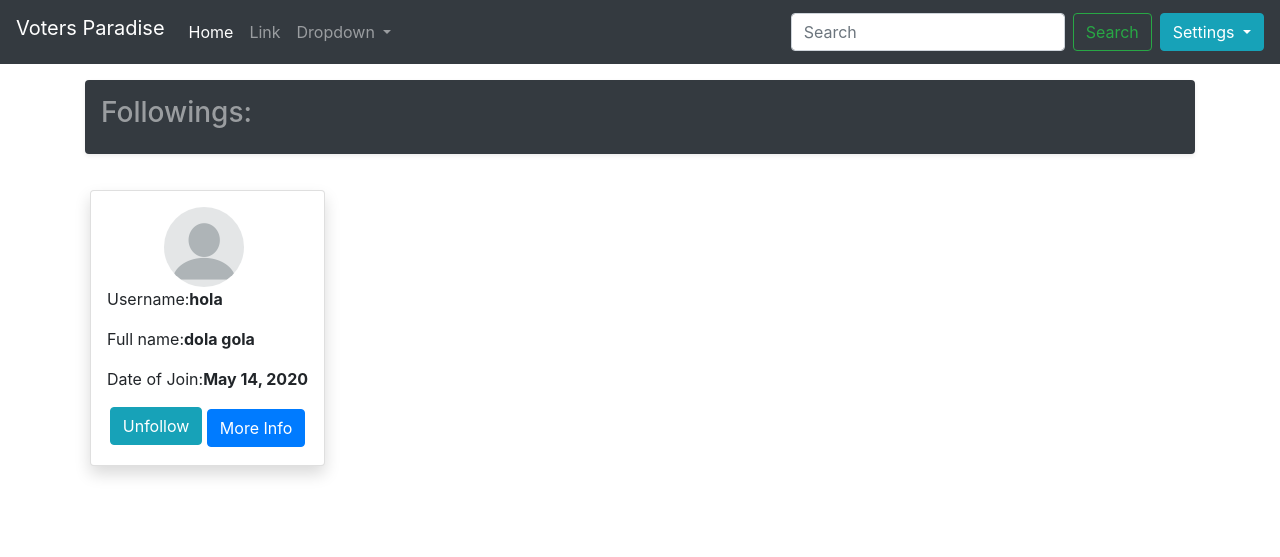
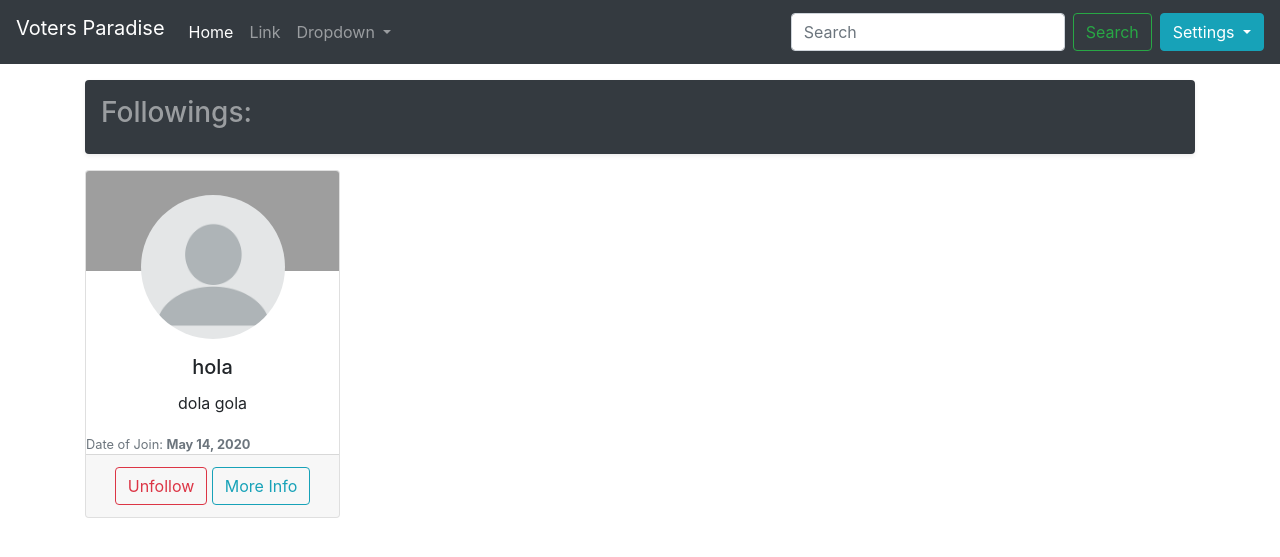
Before and after one commit to pruthvi03/voting_question, a Django app: page /following in a window 1280 px wide. Shown: the top 557 px of the page. Run offline with Django 3.2, Linux system fonts and the light colour scheme; a user stored in the database is signed in; data comes from the database, SQL or seed files in the repository; both versions use the stored data as it was after the commit; some libraries are stand-ins or nearby versions; grey boxes are pictures that could not be loaded.

Commit message:
user all functionality working time for questionas

```diff
--- a/votersparadise/polls/templates/following.html
+++ b/votersparadise/polls/templates/following.html
@@ -4,30 +4,35 @@
 
 {%block style%}
 <style>
-    @media (min-width: 768px) .container,
-    .container-md,
-    .container-sm {
-        max-width: 720px;
+    .avatar {
+        border: 0.3rem solid rgba(#fff, 0.3);
+        margin-top: -6rem;
+        margin-bottom: 1rem;
+        max-width: 9rem;
     }
 
-    @media (min-width: 576px) .container,
-    .container-sm {
-        max-width: 540px;
+
+
+    @media (max-width: 600px) {
+
+        .card-img-top {
+            height: 0px;
+            width: 0px;
         }
 
-    @media (min-width: 768px) .container {
-        max-width: 720px;
+        .avatar {
+            float: left;
+            height: 60px;
+            width: 60px;
+            margin-top: 0;
+            margin-bottom: 0;
         }
-
-    @media (min-width: 576px) .container {
-        max-width: 540px;
 
 
     }
 
-
     .profilepic {
-        margin: 0 auto 0 auto;
+        margin: 0px auto 0px auto;
     }
 
     .container {
@@ -36,28 +41,6 @@
         padding-left: 15px;
         margin-right: auto;
         margin-left: auto;
-    }
-    .items{
-        flex-wrap: wrap;
-        order: 3;
-    }
-    .card{
-        margin:20px 20px 20px 20px;
-
-    }
-    .img{
-        margin: 0 auto 0 auto;
-    }
-    .txt{
-        margin:auto 0 auto 0;
-    }
-    .info{
-        margin: 0 auto 0 auto;
-    }
-    .colll{
-        display: flex;
-        flex-direction: row;
-        flex-wrap: wrap;
     }
 </style>
 {%endblock%}
@@ -110,42 +93,49 @@
             </div>
         </div>
     </div>
-    <div class="row">
-        <div class="colll">
+    <div class="row row-cols-1 row-cols-md-4">
 
         {% if result %}
         {% for user in result %}
-            <div class="shadow p-3 bg-white rounded card">
-                <div class="items img">
-                    <img class="rounded-circle mr-2" width="80px" height="80px"
-                        src="{{user.following.name.profile_pic.url}}">
+        <div class="col mb-4">
+
+            <div class="card">
+                <img src="https://i.stack.imgur.com/vhoa0.jpg" class="card-img-top" alt="..." height="100px"
+                    width="50px">
+                <div class="card-body text-center">
+                    <img class="avatar rounded-circle" src="{{user.following.name.profile_pic.url}}" alt="userImage">
+                    <h5 class="card-title">{{user.following}}</h5>
+                    <p class="card-text">{{user.following.first_name}} {{user.following.last_name}}</p>
                 </div>
-                <div class="items txt">
-                    <p>Username:<strong>{{user.following}}</strong></p>
-                    <p>Full name:<strong>{{user.following.first_name}} {{user.following.last_name}}</strong></p>
-                    <p>Date of Join:<strong>{{user.following.date_joined.date}}</strong></p>
+                <small class="text-muted">Date of Join: <strong>{{user.following.date_joined.date}}</strong></small>
+
+                <div class="card-footer d-flex justify-content-center">
+
+                    <form class="info_class" action="unfollow" method="POST">
+                        {% csrf_token %}
+                        <input type="hidden" id="unfollowuser" name="unfollowuser" value="{{user}}">
+
+                        <button type="submit" class="btn btn-outline-danger infobtn">Unfollow</button>
+                        <a class="btn btn-outline-info" href="userprofile">More Info</a>
+                    </form>
+
+
                 </div>
-
-                <div class="items info">
-                    <form action="unfollow" method="POST">
-                        <input type="hidden" value="{{user.username}}">
-
-                        <button type="submit" class="btn btn-info mb-1">Unfollow</button>
-
-                        <a class="btn btn-primary" href="userprofile">More Info</a>
-
-                    </form>
             </div>
         </div>
         {% endfor %}
+
+
+
     </div>
-
     {%else%}
+    <div class="row">
         <div class="col">
             <div class="row" id="head">
                 <div class="col">
                     <div class="bg-dark p-3 my-3 text-white-50 rounded shadow-sm">
                         <h3>There are no users here.start following to see result.</h3>
+                    </div>
                 </div>
             </div>
         </div>
--- a/votersparadise/polls/views.py
+++ b/votersparadise/polls/views.py
@@ -168,18 +168,18 @@ def following(request):
 def followers(request):
     try:
         followingnum = UserFollowing.objects.filter(user__exact = request.user).count()
-        followers = UserFollowing.objects.filter(following__exact = request.user).count()
-        print("00000000000000000",followingnum,followers)
-        followers = UserFollowing.object.filter(following__exact = request.user).all()
+        followersnum = UserFollowing.objects.filter(following__exact = request.user).count()
+        followers = UserFollowing.objects.filter(following__exact = request.user).all()
         params = {
             'result':followers,
             'following':followingnum,
-            'followers':followers,
+            'followers':followersnum,
         }
         return render(request,"followers.html",params)
     except:
         followingnum = UserFollowing.objects.filter(user__exact = request.user).count()
         followers = UserFollowing.objects.filter(following__exact = request.user).count()
+
         params = {
             'following':followingnum,
             'followers':followers,
@@ -209,12 +209,11 @@ def unfollow(request):
     if request.method == 'POST':
         tounfollow = request.POST["unfollowuser"]
         myid = request.user
-        query = request.POST["query"]
-        finunfollow = User.objects.get(username__exact = tounfollow)
+        finunfollow = User.objects.filter(username__exact = tounfollow).get()
         obj = UserFollowing.objects.get(user = myid,following = finunfollow)
         obj.delete()
 
-        return HttpResponse('saru')
+        return redirect('following')
 
 def askquestion(request):
 
@@ -229,6 +228,8 @@ def askquestion(request):
 def removeuser(request):
     if request.method == 'POST':
         toremove = request.POST["removeusername"]
-        name = UserFollowing.objects.filter(following__exact = request.user).filter(user__exact = toremove).get()
+        finalremove = User.objects.filter(username__exact = toremove).get()
+        myrid = request.user
+        name = UserFollowing.objects.get(user =finalremove ,following = myrid)
         name.delete()
         return redirect("followers")
--- a/votersparadise/votersparadise/settings.py
+++ b/votersparadise/votersparadise/settings.py
@@ -25,7 +25,7 @@ SECRET_KEY = 'ezcj6!q530n0k+yc$u5opp=lot1cmvjj+g7fg^51&jg5*31ew^'
 # SECURITY WARNING: don't run with debug turned on in production!
 DEBUG = True
 
-ALLOWED_HOSTS = ['192.168.1.103']
+# ALLOWED_HOSTS = ['192.168.1.103']
 
 
 # Application definition
```
Also changed, not shown: votersparadise/polls/templates/followers.html (+49 -55 lines), votersparadise/polls/templates/search.html (+11 -11 lines), votersparadise/db.sqlite3. Lines whose indentation alone changed are shown as unchanged.
